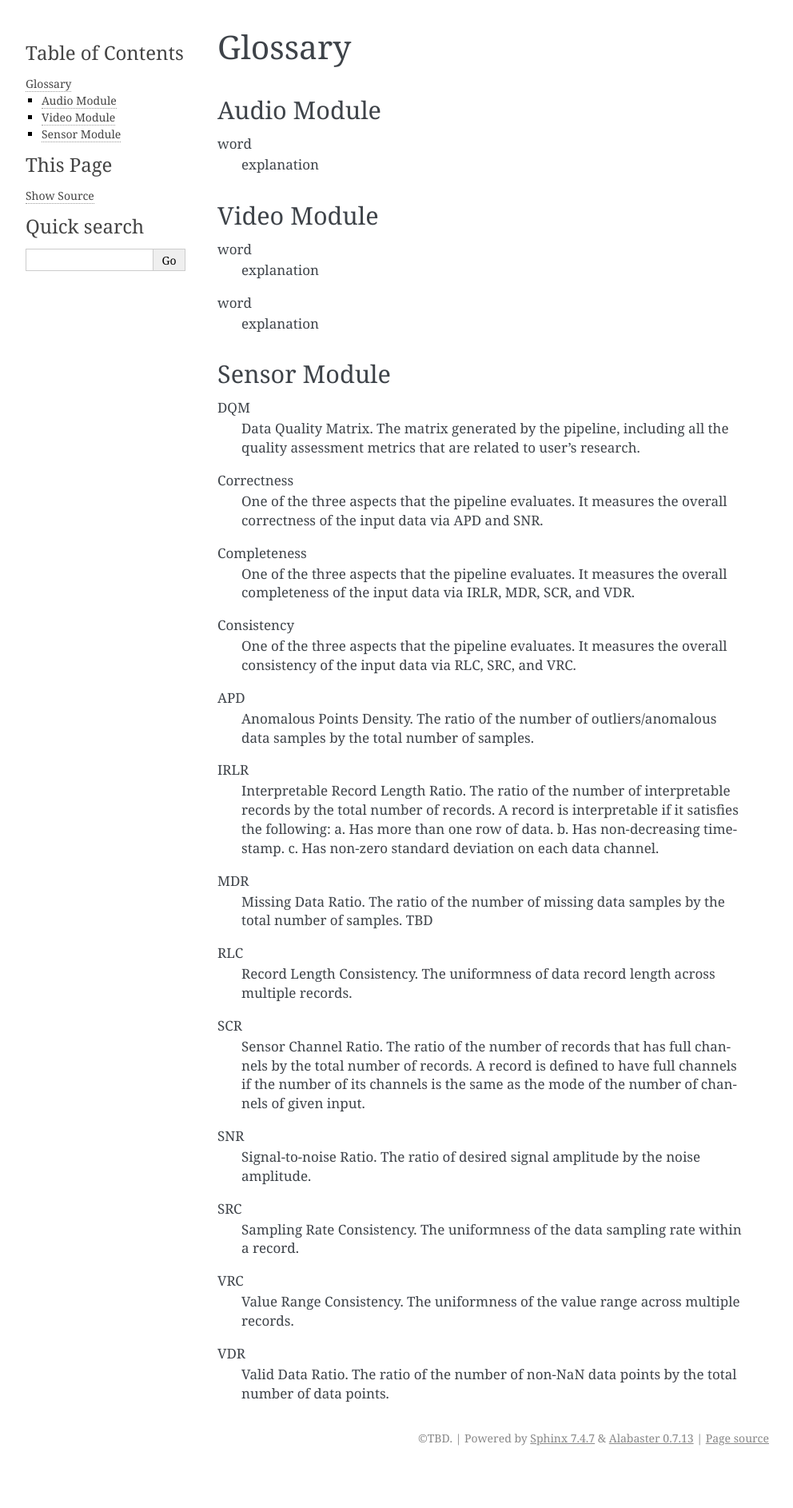
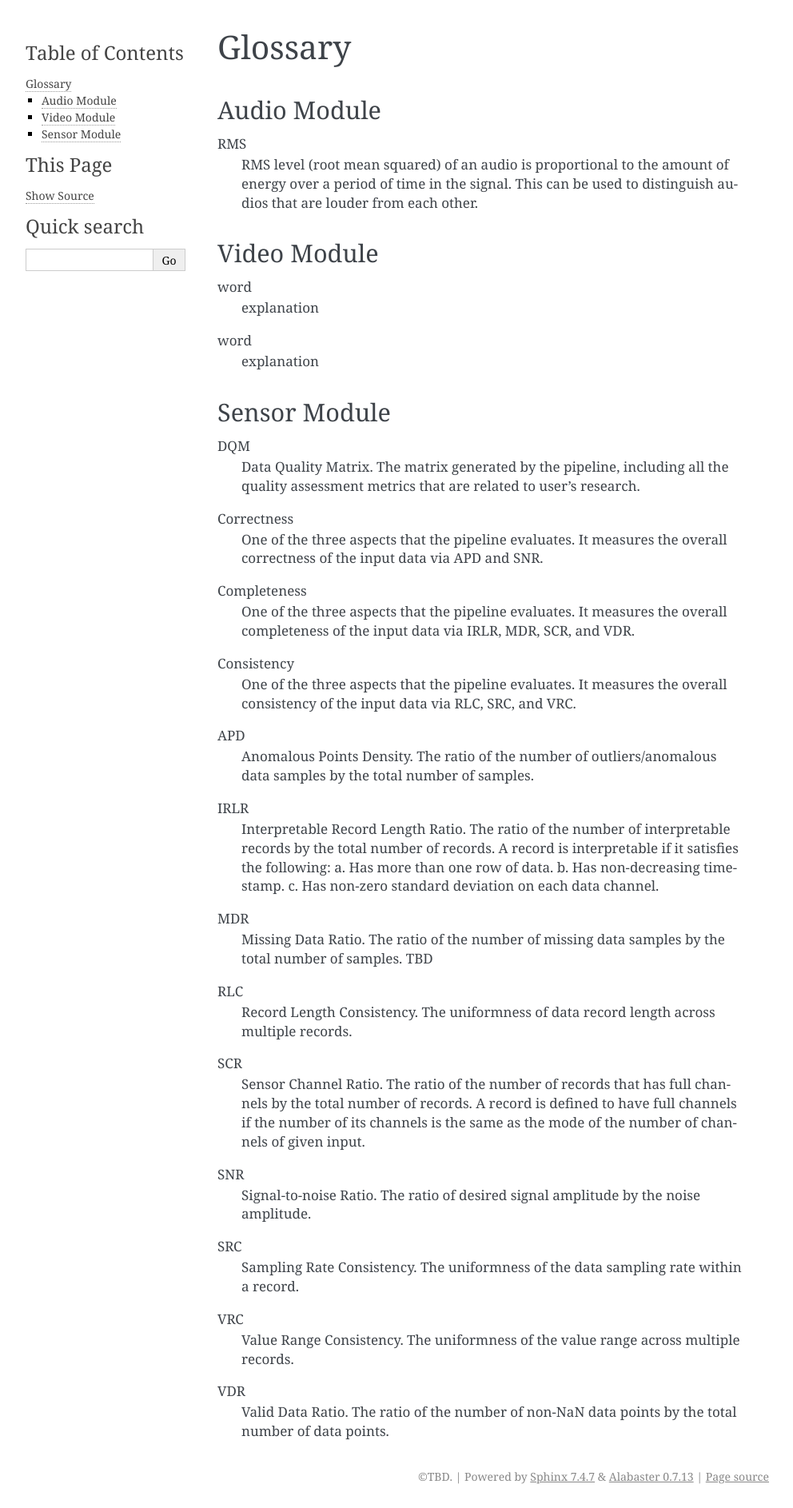
Before and after one commit to aid4mh/QPrism, a Sphinx documentation site: the page built from docs/glossary.rst, in a window 1280 px wide. Shown: the whole page at 80% size, without its empty margins (148-1140 px from the left). Built offline with Sphinx 7.4.7, drawn with Linux system fonts in a browser that asks for light colours; before the commit the page ends 1838 px from its top, so only the background shows below that.

Commit message:
edit documentation

```diff
--- a/docs/glossary.rst
+++ b/docs/glossary.rst
@@ -4,8 +4,9 @@ Glossary
 Audio Module
 ------------
 
-word
-  explanation
+RMS
+   RMS level (root mean squared) of an audio is proportional to the amount of energy over a period of time in the signal.
+   This can be used to distinguish audios that are louder from each other.
 
 
 Video Module
```
Also changed, not shown: 1 other file.
